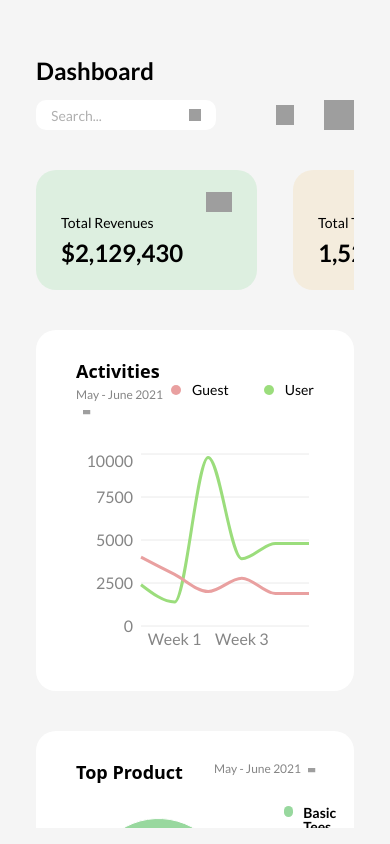
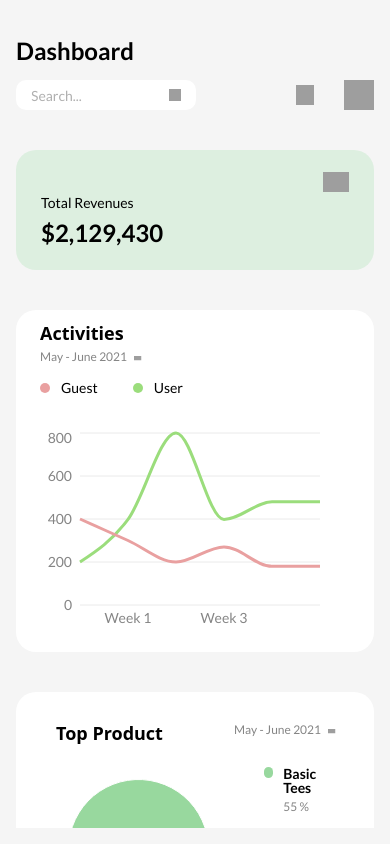
Before and after one commit to abhay-111/listed-assignment, a Next.js app: page /dashboard in a window 390 px wide. Built offline with nearby package versions, Linux system fonts and the light colour scheme; grey boxes are pictures that could not be loaded.

Commit message:
fix : line chart made responsive

```diff
--- a/app/dashboard/layout.js
+++ b/app/dashboard/layout.js
@@ -4,7 +4,7 @@ export default function Layout({ children }) {
   return (
     <div className="md:p-[40px] p-[16px] bg-[#F5F5F5] h-screen w-full flex gap-[40px] overflow-hidden">
       <SideDrawer></SideDrawer>
-      <section className="h-full w-full p-[20px] flex flex-col gap-[40px] overflow-y-scroll no-scrollbar">
+      <section className="h-full w-full md:p-[20px] flex flex-col gap-[40px] overflow-y-scroll no-scrollbar">
         {children}
       </section>
     </div>
--- a/components/dashboard/ProductActivities.jsx
+++ b/components/dashboard/ProductActivities.jsx
@@ -3,8 +3,8 @@ import LineChart from '../ui/charts/CustomLineChart';
 
 export const ProductActivities = () => {
   return (
-    <section className="p-[30px_40px] w-full gap-[30px] bg-white rounded-[20px] flex flex-col">
-      <div className="flex justify-between items-center">
+    <section className="md:p-[30px_40px] p-[12px_24px]  w-full gap-[30px] bg-white rounded-[20px] flex flex-col">
+      <div className="flex md:flex-row flex-col  justify-between gap-3 md:items-center">
         <div className="flex flex-col gap-[5px]">
           <p className="text-[18px] leading-[22px] font-bold font-montserrat">Activities</p>
           <p className="text-[12px] leading-[16px] text-[#858585] cursor-pointer">
--- a/components/dashboard/ProductStatsInfo.jsx
+++ b/components/dashboard/ProductStatsInfo.jsx
@@ -4,7 +4,7 @@ import { data } from '../../helpers/dummy'
 export const ProductStatsInfo = () => {
 
   return (
-    <div className="w-full flex gap-[36px] min-h-[120px] overflow-x-scroll no-scrollbar">
+    <div className="w-full  mx-auto flex gap-[36px] min-h-[120px] overflow-x-scroll no-scrollbar">
       {data.userStats.map((stat) => {
         return (
           <StatisticsCard
--- a/components/ui/StatisticsCard.jsx
+++ b/components/ui/StatisticsCard.jsx
@@ -3,7 +3,7 @@ import React from 'react'
 export const StatisticsCard = ({bgColor,iconUrl,statName,statValue, dimensions}) => {
   return (
     <div
-      className={`h-[120px]  min-w-[221px] p-[20px_25px] rounded-[20px] flex flex-col`}
+      className={`h-[120px] min-w-full  md:min-w-[221px] p-[20px_25px] rounded-[20px] flex flex-col`}
       style={{backgroundColor:bgColor}}
     >
       <img
--- a/components/ui/charts/CustomLineChart.jsx
+++ b/components/ui/charts/CustomLineChart.jsx
@@ -11,9 +11,14 @@ import {
 import { data } from "../../../helpers/dummy";
 export default function UserLineChart() {
   return (
-    <ResponsiveContainer width="100%" height={212}>
-      <LineChart width={1000} height={250} data={data.lineChartData}>
+    <ResponsiveContainer
+      className={"ml-[-25px] min-w-[300px] w-full"}
+      width="100%"
+      height={212}
+    >
+      <LineChart width="100%" height={250} data={data.lineChartData}>
         <XAxis
+          style={{ fontSize: "14px" }}
           interval={"preserveStartEnd"}
           axisLine={false}
           tickLine={false}
@@ -21,13 +26,14 @@ export default function UserLineChart() {
           dataKey="name"
         />
         <YAxis
+          style={{ fontSize: "14px" }}
           stroke="#858585"
           axisLine={false}
           padding={{ left: 10 }}
           tickLine={false}
         />
         {data.lineChartData.map((item, i) => (
-          <ReferenceLine y={i * 2500} strokeWidth={1} stroke="#EAEAEA" />
+          <ReferenceLine y={i * 200} strokeWidth={1} stroke="#EAEAEA" />
         ))}
         <Line
           type="monotone"
--- a/helpers/dummy.js
+++ b/helpers/dummy.js
@@ -94,39 +94,39 @@ export const data = {
   lineChartData: [
     {
       name: "",
-      uv: 4000,
-      pv: 2400,
-      amt: 2400,
+      uv: 400,
+      pv: 200,
+      amt: 400,
     },
     {
       name: "Week 1",
-      uv: 3000,
-      pv: 1398,
-      amt: 2210,
+      uv: 300,
+      pv: 398,
+      amt: 220,
     },
     {
       name: "Week 2",
-      uv: 2000,
-      pv: 9800,
-      amt: 2290,
+      uv: 200,
+      pv: 800,
+      amt: 290,
     },
     {
       name: "Week 3",
-      uv: 2780,
-      pv: 3908,
-      amt: 2000,
+      uv: 270,
+      pv: 398,
+      amt: 200,
     },
     {
       name: "Week 4",
-      uv: 1890,
-      pv: 4800,
-      amt: 2181,
+      uv: 180,
+      pv: 480,
+      amt: 211,
     },
     {
       name: "",
-      uv: 1890,
-      pv: 4800,
-      amt: 2181,
+      uv: 180,
+      pv: 480,
+      amt: 211,
     },
   ],
   pieChartData: [
```
Also changed, not shown: 1 other file (tests, documents, lock files or other folders).
